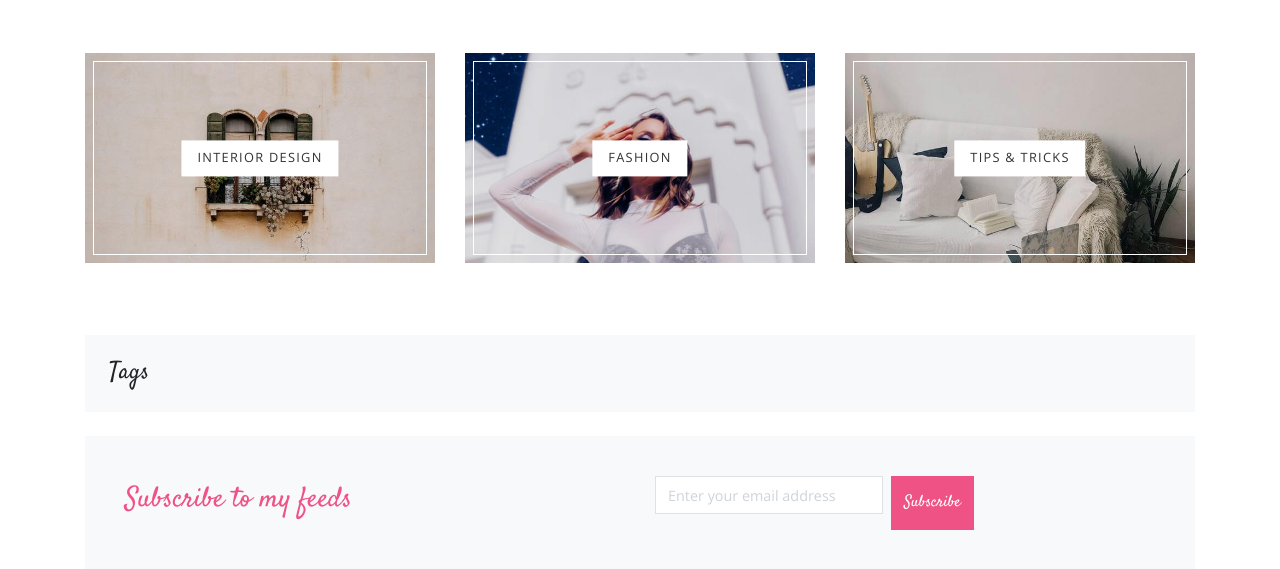
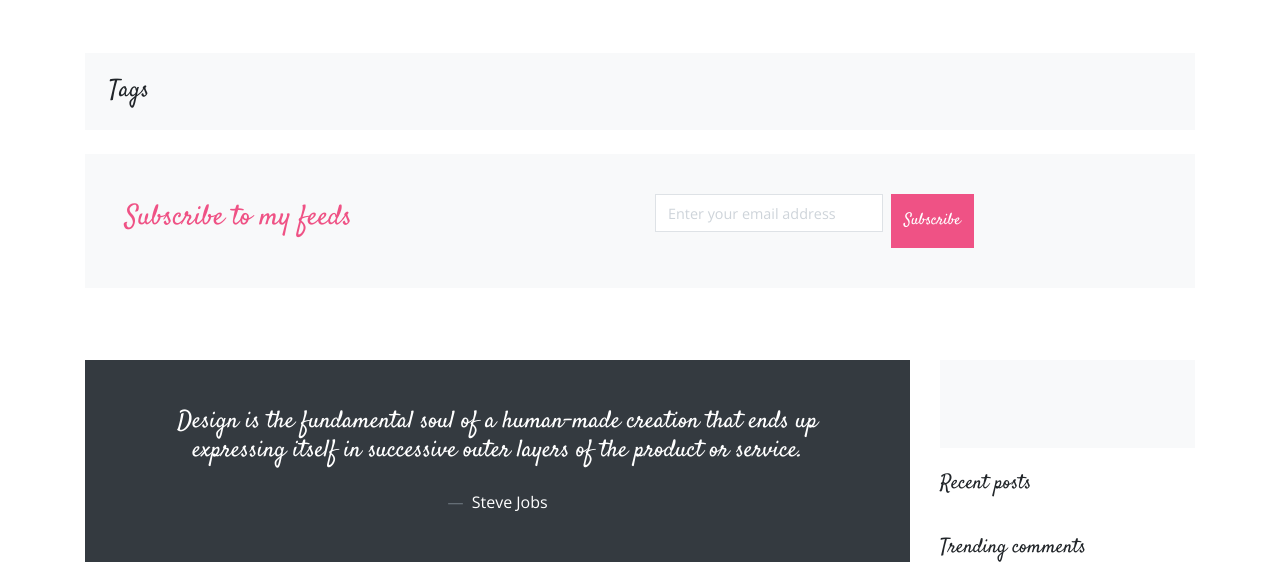
Before and after one commit to aelseewy/HanaaQuiltBlog, a Django app: page / in a window 1280 px wide. Shown: the part 783-1352 px from the top of the page. Run offline with Django 3.2, Linux system fonts and the light colour scheme; data that the repository does not hold is empty; some libraries are stand-ins or nearby versions.

Commit message:
home edited

```diff
--- a/pages/templates/blogpost/home.html
+++ b/pages/templates/blogpost/home.html
@@ -36,11 +36,7 @@
     <!-- Top categories-->
     <section class="pb-5">
       <div class="container pb-4">
-        <div class="row mb-5 pb-4">
-          <div class="col-lg-4 mb-4 mb-lg-0"><a class="category-block bg-center bg-cover" style="background: url(img/category-bg-1.jpg)" href="#"><span class="category-block-title">Interior Design</span></a></div>
-          <div class="col-lg-4 mb-4 mb-lg-0"><a class="category-block bg-center bg-cover" style="background: url(img/category-bg-2.jpg)" href="#"><span class="category-block-title">Fashion</span></a></div>
-          <div class="col-lg-4"><a class="category-block bg-center bg-cover" style="background: url(img/category-bg-3.jpg)" href="#"><span class="category-block-title">Tips &amp; Tricks</span></a></div>
-        </div>
+
             <div class="d-flex align-items-center flex-column flex-sm-row mb-4 p-4 bg-light">
               <h3 class="h4 mb-3 mb-sm-0">Tags</h3>
               <ul class="list-inline mb-0 ml-0 ml-sm-3">
```
